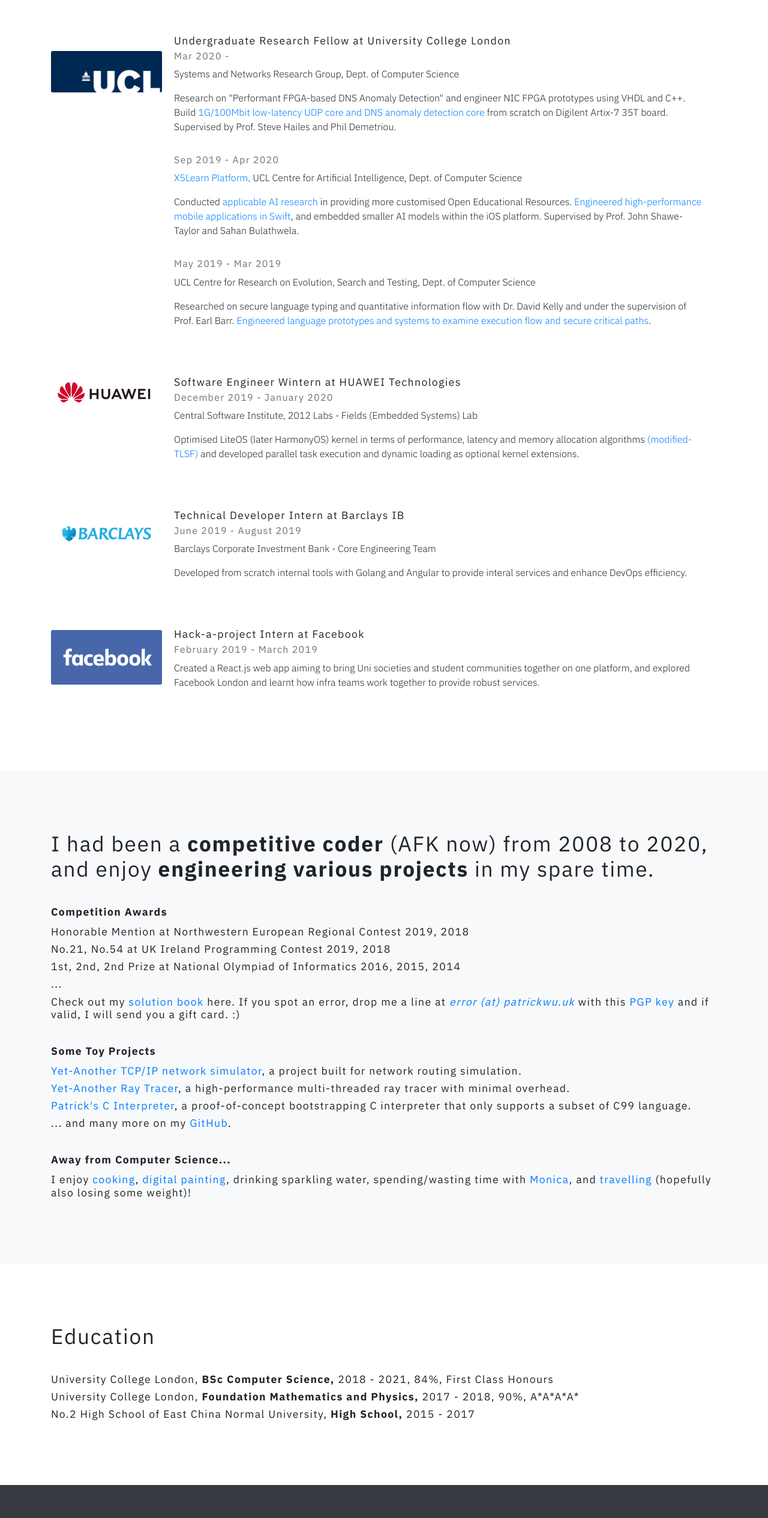
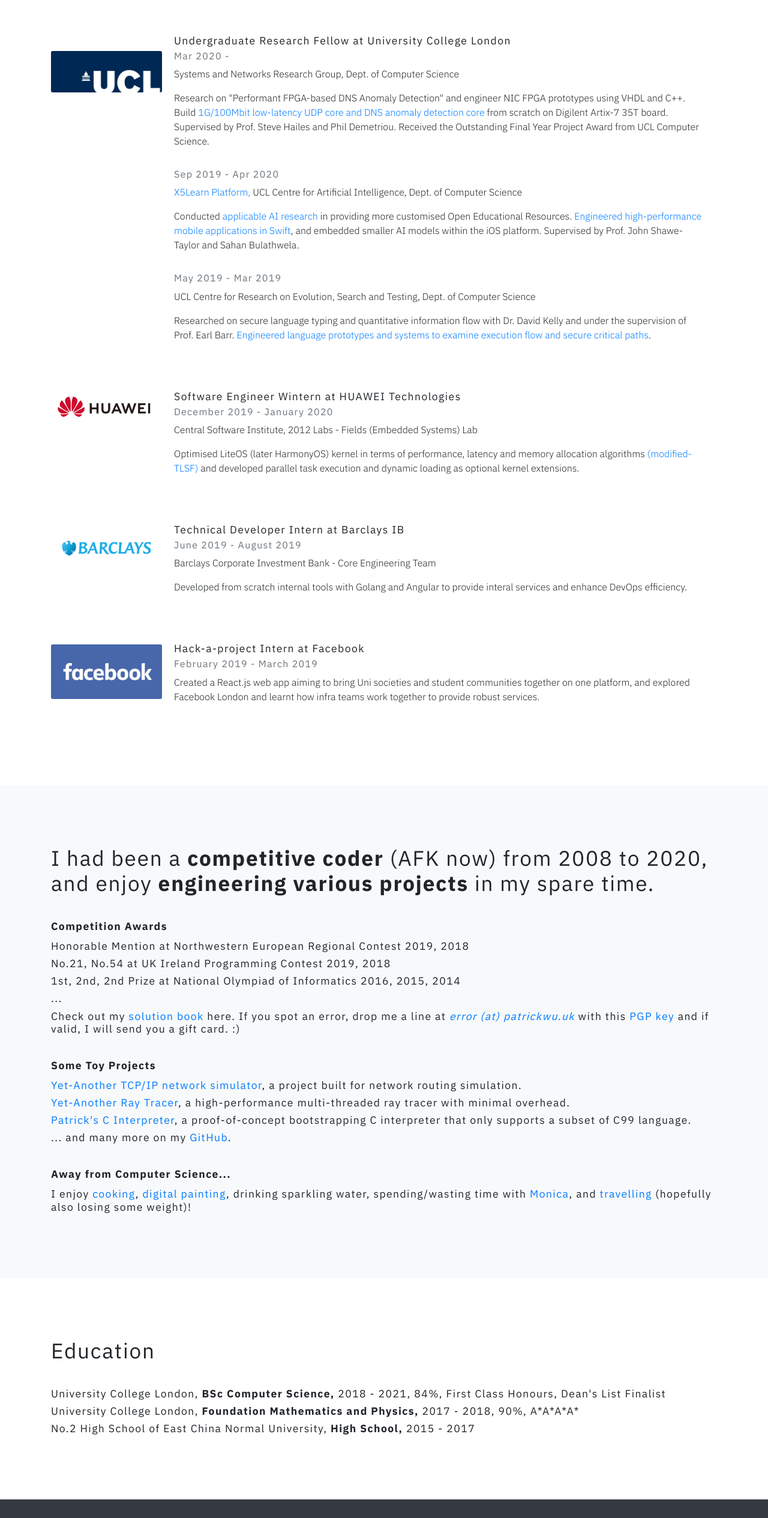
Before and after one commit to magetron/magetron.github.io, a plain HTML site: page index.html in a window 1280 px wide. Shown: the part 1409-3939 px from the top of the page at 60% size. Drawn offline with Linux system fonts and the light colour scheme.

Commit message:
append awards

```diff
--- a/index.html
+++ b/index.html
@@ -109,7 +109,7 @@
                   <h5 class="card-title">Undergraduate Research Fellow at University College London</h5>
                   <h6 class="card-subtitle mb-2 text-muted">Mar 2020 - </h6>
                   <p class="card-text">Systems and Networks Research Group, Dept. of Computer Science</p>
-                  <p class="card-text">Research on "Performant FPGA-based DNS Anomaly Detection" and engineer NIC FPGA prototypes using VHDL and C++. Build <a href="https://github.com/magetron/cpu-fpga-nwofle" target="_blank">1G/100Mbit low-latency UDP core and DNS anomaly detection core</a> from scratch on Digilent Artix-7 35T board.<br> Supervised by Prof. Steve Hailes and Phil Demetriou.</p>
+                  <p class="card-text">Research on "Performant FPGA-based DNS Anomaly Detection" and engineer NIC FPGA prototypes using VHDL and C++. Build <a href="https://github.com/magetron/cpu-fpga-nwofle" target="_blank">1G/100Mbit low-latency UDP core and DNS anomaly detection core</a> from scratch on Digilent Artix-7 35T board.<br> Supervised by Prof. Steve Hailes and Phil Demetriou. Received the Outstanding Final Year Project Award from UCL Computer Science.</p>
                   <br>
                   <h6 class="card-subtitle mb-2 text-muted">Sep 2019 - Apr 2020</h6>
                   <p class="card-text"><a href="https://x5learn.org/" target="_blank">X5Learn Platform,</a> UCL Centre for Artificial Intelligence, Dept. of Computer Science</p>
@@ -204,7 +204,7 @@
     <div class="container">
       <h1>Education</h1>
       <div class="space"></div>
-      <h5>University College London, <b>BSc Computer Science,</b> 2018 - 2021, 84%, First Class Honours</h5>
+      <h5>University College London, <b>BSc Computer Science,</b> 2018 - 2021, 84%, First Class Honours, Dean's List Finalist</h5>
       <h5>University College London, <b>Foundation Mathematics and Physics,</b> 2017 - 2018, 90%, A*A*A*A*</h5>
       <h5>No.2 High School of East China Normal University, <b>High School,</b> 2015 - 2017</h5>
     </div>
```
